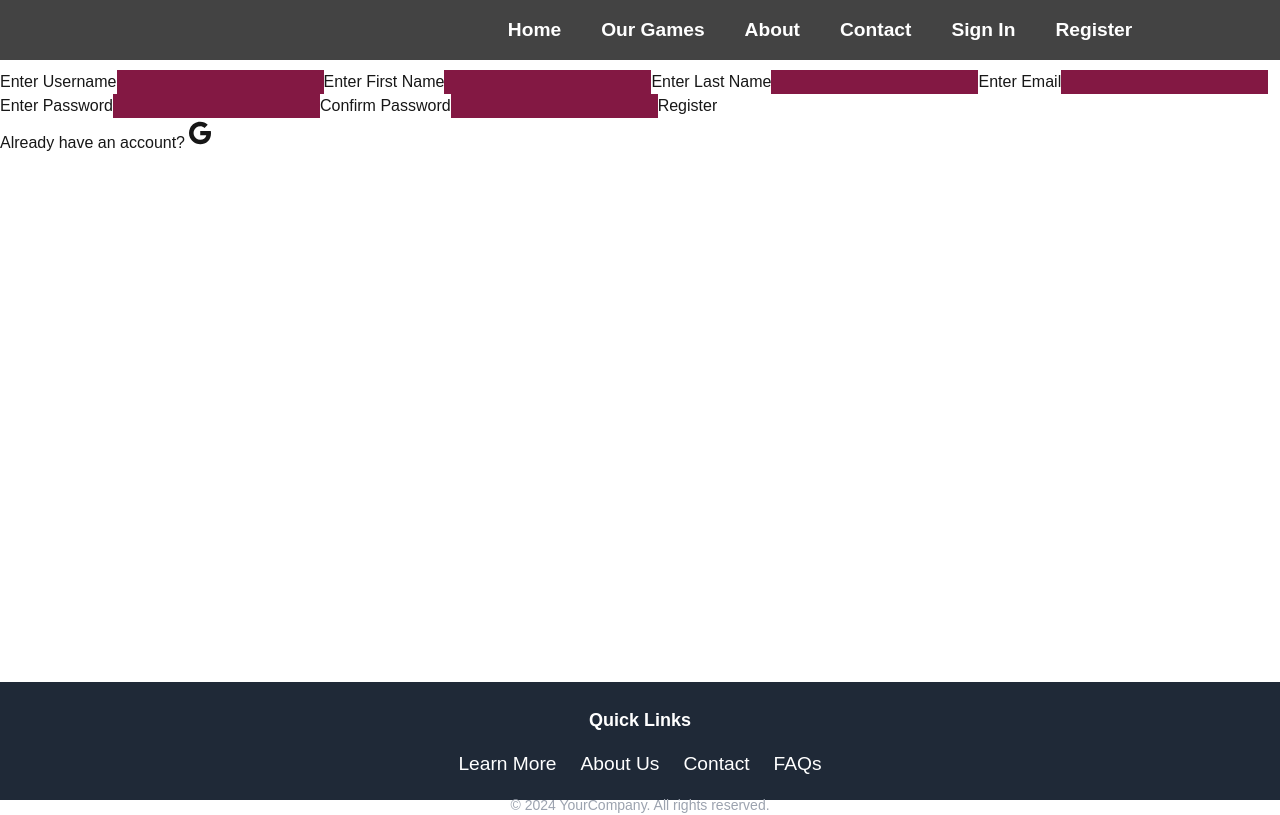
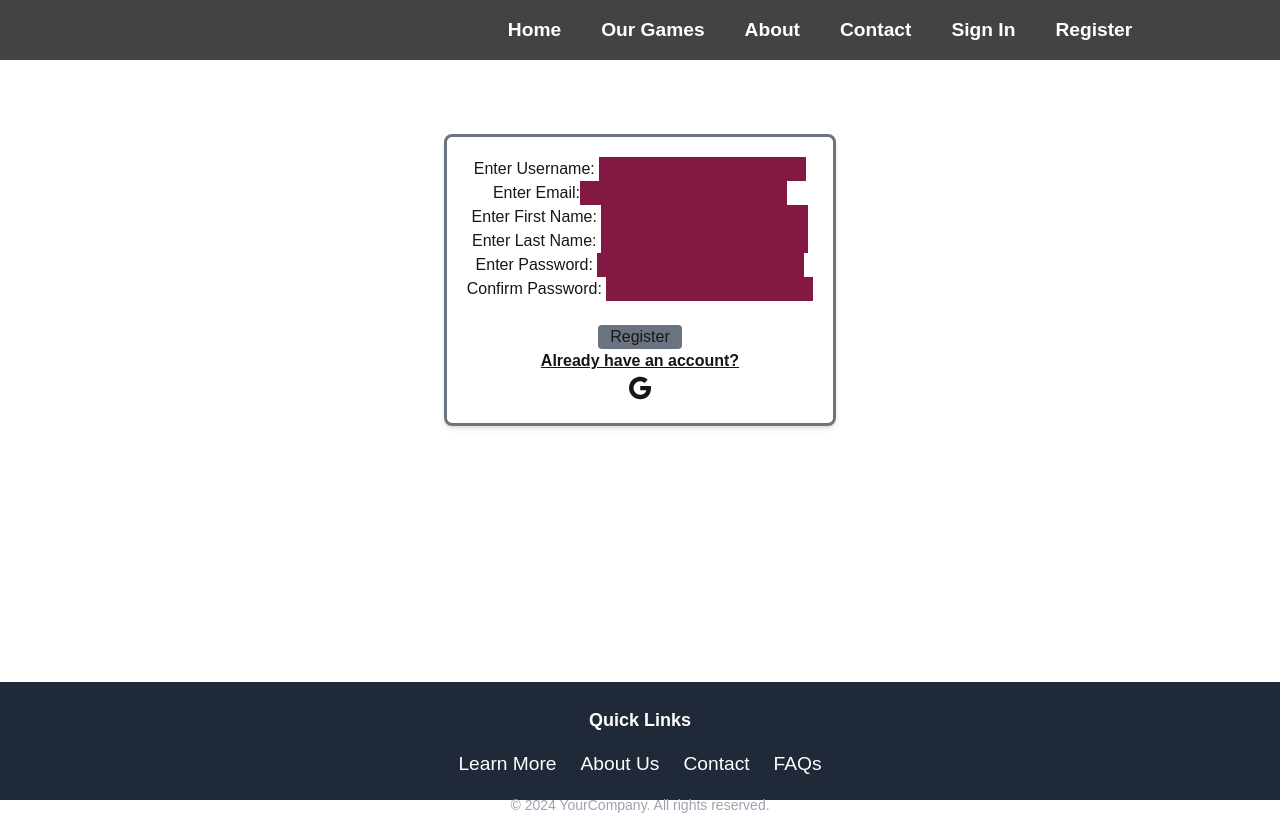
Before and after one commit to AranethWinters/348_group4_finalproj, a Next.js app: page /pages/signup in a window 1280 px wide. Shown: the top 815 px of the page. Built offline with nearby package versions, Linux system fonts and the light colour scheme; no server answers.

Commit message:
signup and signin designs

```diff
--- a/app/components/authentication/Authentication.jsx
+++ b/app/components/authentication/Authentication.jsx
@@ -7,8 +7,8 @@ import Link from 'next/link';
 const Authentication = () => {
     const [authenticatedUser, setAuthenticatedUser] = useState(null);
 
-    useEffect(()=> {
-        const listenAuth = onAuthStateChanged(auth, (user)=>{
+    useEffect(() => {
+        const listenAuth = onAuthStateChanged(auth,(user)=>{
             if (user) {
                 setAuthenticatedUser(user)
             } else{
--- a/app/components/header/Header.jsx
+++ b/app/components/header/Header.jsx
@@ -11,7 +11,7 @@ function Header(){
             <li><a href="#"><img src={null}/></a></li>
             <li><a href="/pages/home">Home</a></li>
             <li><a href="/pages/game_placeholder">Our Games</a></li>
-            <li><a href="#">About</a></li>
+            <li><a href="/pages/aboutus_page">About</a></li>
             <li><a href="#">Contact</a></li>
             <Authentication></Authentication>
           </ul>
--- a/app/pages/signin/page.js
+++ b/app/pages/signin/page.js
@@ -4,14 +4,12 @@ import { useState } from 'react'
 import { AiOutlineGoogle } from "react-icons/ai";
 import { signInWithEmailAndPassword, sendEmailVerification } from 'firebase/auth';
 import { useRouter } from 'next/navigation';
-import { auth, db } from './../../lib/firebase/clientApp';
-import { doc, setDoc, getDoc } from 'firebase/firestore';
+import { auth } from './../../lib/firebase/clientApp';
 import { toast } from 'react-toastify';
 
 const SignInPage = () => {
   const [email, setEmail ] = useState(" ");
   const [ password, setPassword] = useState("");
-  const [ error, setError ]  = useState(null);
   const router = useRouter();
 
   const handleLogin = async (e) => {
@@ -44,16 +42,24 @@ const SignInPage = () => {
       };
 
   return (
-    <div>
-      <form onSubmit={handleLogin}>
-        <label htmlFor='email'>Enter Email</label>
-        <input type='email' value={email} id='email' className='text-black bg-pink-900' onChange={(e) => setEmail(e.target.value)} required></input>
-        <label htmlFor='password'>Enter Password</label>
-        <input type='password' id='password' className='text-black bg-pink-900' value={password} onChange={(e) => setPassword(e.target.value)} required ></input>
-        <input type='submit' value='Log In'/>
+    <div className='flex content-center justify-center align-center pt-[12%]'>
+      <div className='flex flex-col items-center justify-center content-center border-[3px] border-gray-500 shadow-md w-auto p-5 rounded-lg'>
+      <form onSubmit={handleLogin} className='flex flex-col border-1 border-gray-100 h-full w-full justify-center items-center align-center content-center'>
+        <div className=' h-full flex-col justify-center content-center align-center items-center'>
+            <label htmlFor='email'>Email: </label>
+            <input type='email' value={email} id='email' className='text-black bg-pink-900' onChange={(e) => setEmail(e.target.value)} required></input>
+            </div>
+        <div>
+            <label htmlFor='password'>Password: </label>
+            <input type='password' id='password' className='text-black bg-pink-900' value={password} onChange={(e) => setPassword(e.target.value)} required ></input>
+        </div>
+          <input type='submit' value='Log In' className='self-center'/>
       </form>
-      <button><Link href='/pages/signup'>Register</Link></button>
-      <button onClick={signInWithGoogle} ><AiOutlineGoogle size={30} /></button>
+      <div className='flex flex-col justify-center content-center items-center'>
+        <button><Link href='/pages/signup' className='font-bold underline'>Register here</Link></button>
+        <button onClick={signInWithGoogle} ><AiOutlineGoogle size={30} /></button>
+      </div>
+    </div>
     </div>
   )
 }
--- a/app/pages/signup/page.js
+++ b/app/pages/signup/page.js
@@ -66,25 +66,40 @@ const SignUp = () => {
 };
 
   return (
-    <div>
-      <form onSubmit={handleRegister}>
-        <label htmlFor='userName'>Enter Username</label>
-        <input type='text' value={userName} id='userName' className='text-black bg-pink-900' onChange={(e) => setUserName(e.target.value)}></input>
-        <label htmlFor='firstName'>Enter First Name</label>
-        <input type='text' value={firstName} id='firstName' className='text-black bg-pink-900' onChange={(e) => setFirstName(e.target.value)}></input>
-        <label htmlFor='lastName'>Enter Last Name</label>
-        <input type='text' value={lastName} id='lastName' className='text-black bg-pink-900' onChange={(e) => setUserName(e.target.value)}></input>
-        <label htmlFor='email'>Enter Email</label>
-        <input type='email' value={email} id='email' className='text-black bg-pink-900' onChange={(e) => setEmail(e.target.value)} required></input>
-        <label htmlFor='password'>Enter Password</label>
-        <input type='password' id='password' className='text-black bg-pink-900' value={password} onChange={(e) => setPassword(e.target.value)} required ></input>
-        <label htmlFor='confirmPassword'>Confirm Password</label>
-        <input type='password' id='confirmPassword' className='text-black bg-pink-900' value={confirmPassword} onChange={(e) => setConfirmPassword(e.target.value)} required ></input>
-        <input type='submit' name='submit' value={'Register'} />
+    <div className='flex content-center justify-center align-center pt-[5%]'>
+      <div className='flex flex-col items-center justify-center content-center border-[3px] border-gray-500 shadow-md w-auto p-5 rounded-lg'>
+      <form onSubmit={handleRegister} className='flex flex-col border-1 border-gray-100 h-full w-full justify-center items-center align-center content-center'>
+        <div>
+          <label htmlFor='userName'>Enter Username: </label>
+          <input type='text' value={userName} id='userName' className='text-black bg-pink-900' onChange={(e) => setUserName(e.target.value)}></input>
+        </div>
+        <div>
+          <label htmlFor='email'>Enter Email:</label>
+          <input type='email' value={email} id='email' className='text-black bg-pink-900' onChange={(e) => setEmail(e.target.value)} required></input>
+        </div>
+        <div>
+          <label htmlFor='firstName'>Enter First Name: </label>
+          <input type='text' value={firstName} id='firstName' className='text-black bg-pink-900' onChange={(e) => setFirstName(e.target.value)} required></input>
+        </div>
+        <div>
+          <label htmlFor='lastName'>Enter Last Name: </label>
+          <input type='text' value={lastName} id='lastName' className='text-black bg-pink-900' onChange={(e) => setUserName(e.target.value)}required></input>
+        </div>
+        <div>
+          <label htmlFor='password'>Enter Password: </label>
+          <input type='password' id='password' className='text-black bg-pink-900' value={password} onChange={(e) => setPassword(e.target.value)} required ></input>
+        </div>
+        <div>
+          <label htmlFor='confirmPassword'>Confirm Password: </label>
+          <input type='password' id='confirmPassword' className='text-black bg-pink-900' value={confirmPassword} onChange={(e) => setConfirmPassword(e.target.value)} required ></input>
+        </div>
+        <br></br>
+        <input type='submit' name='submit' value={'Register'} className='bg-gray-500 border-1 rounded px-3'/>
       </form>
-      <button><Link href='/pages/signin'>Already have an account?</Link></button>
+      <button><Link href='/pages/signin' className='font-bold underline'>Already have an account?</Link></button>
       <button onClick={signInWithGoogle} ><AiOutlineGoogle size={30} /></button>
     </div >
+    </div>
   )
 }
 
```
